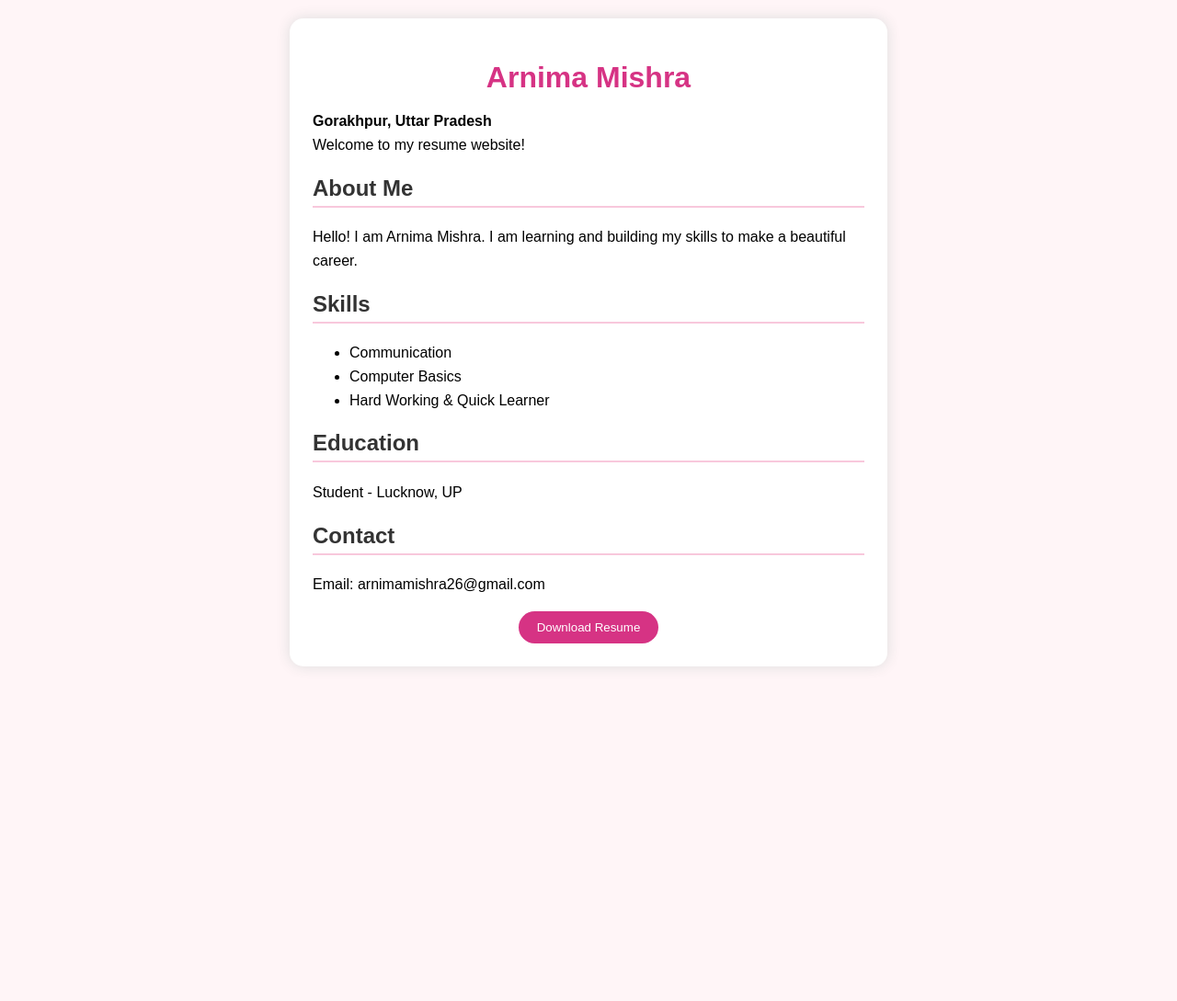
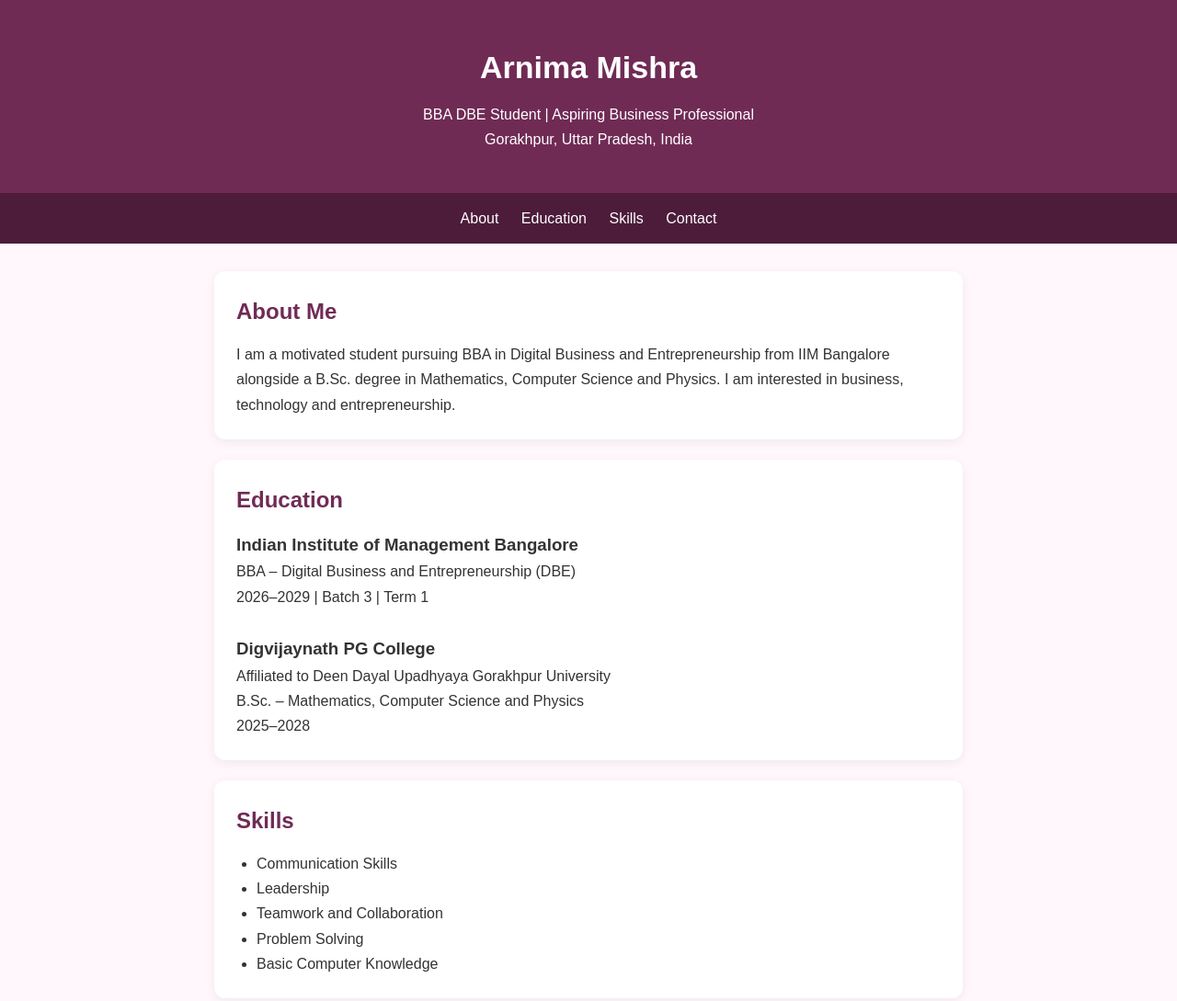
Before and after one commit to arnimamishra26/arnima-resume-website, a plain HTML site: page index.html in a window 1280 px wide. Shown: the top 1089 px of the page at 92% size. Before the commit the page ends 800 px from the top, so only its background shows below. Drawn offline with Linux system fonts and the light colour scheme.

Commit message:
Refactor index.html for improved structure and style

```diff
--- a/index.html
+++ b/index.html
@@ -1,34 +1,123 @@
+
 <!DOCTYPE html>
-<html>
+<html lang="en">
 <head>
-<title>Arnima Mishra - Resume</title>
-<meta name="viewport" content="width=device-width, initial-scale=1">
+<meta charset="UTF-8">
+<meta name="viewport" content="width=device-width, initial-scale=1.0">
+<title>Arnima Mishra | Portfolio</title>
 <style>
-body{font-family:Arial;background:#fff5f7;margin:0;padding:20px;text-align:center}
-.box{background:white;max-width:600px;margin:auto;padding:25px;border-radius:15px;box-shadow:0 0 15px #ddd}
-h1{color:#d63384;margin-bottom:5px}
-h2{color:#333;border-bottom:2px solid #f8c8dc;padding-bottom:5px;text-align:left}
-p,li{text-align:left;line-height:1.6}
-button{background:#d63384;color:white;border:none;padding:10px 20px;border-radius:20px}
+* {
+  margin: 0;
+  padding: 0;
+  box-sizing: border-box;
+}
+body {
+  font-family: Arial, sans-serif;
+  background: #fff7fb;
+  color: #333;
+  line-height: 1.7;
+}
+header {
+  background: #702b55;
+  color: white;
+  text-align: center;
+  padding: 45px 20px;
+}
+header h1 {
+  font-size: 34px;
+  margin-bottom: 8px;
+}
+nav {
+  background: #4d1c3b;
+  padding: 14px;
+  text-align: center;
+}
+nav a {
+  color: white;
+  text-decoration: none;
+  margin: 0 10px;
+}
+main {
+  max-width: 850px;
+  margin: 30px auto;
+  padding: 0 18px;
+}
+section {
+  background: white;
+  padding: 24px;
+  margin-bottom: 22px;
+  border-radius: 12px;
+  box-shadow: 0 3px 12px #00000010;
+}
+h2 {
+  color: #702b55;
+  margin-bottom: 12px;
+}
+ul {
+  padding-left: 22px;
+}
+footer {
+  text-align: center;
+  background: #4d1c3b;
+  color: white;
+  padding: 20px;
+}
 </style>
 </head>
 <body>
-<div class="box">
+
+<header>
 <h1>Arnima Mishra</h1>
-<p><b>Gorakhpur, Uttar Pradesh</b><br>Welcome to my resume website!</p>
+<p>BBA DBE Student | Aspiring Business Professional</p>
+<p>Gorakhpur, Uttar Pradesh, India</p>
+</header>
+
+<nav>
+<a href="#about">About</a>
+<a href="#education">Education</a>
+<a href="#skills">Skills</a>
+<a href="#contact">Contact</a>
+</nav>
+
+<main>
+<section id="about">
 <h2>About Me</h2>
-<p>Hello! I am Arnima Mishra. I am learning and building my skills to make a beautiful career.</p>
+<p>I am a motivated student pursuing BBA in Digital Business and Entrepreneurship from IIM Bangalore alongside a B.Sc. degree in Mathematics, Computer Science and Physics. I am interested in business, technology and entrepreneurship.</p>
+</section>
+
+<section id="education">
+<h2>Education</h2>
+<h3>Indian Institute of Management Bangalore</h3>
+<p>BBA – Digital Business and Entrepreneurship (DBE)</p>
+<p>2026–2029 | Batch 3 | Term 1</p>
+<br>
+<h3>Digvijaynath PG College</h3>
+<p>Affiliated to Deen Dayal Upadhyaya Gorakhpur University</p>
+<p>B.Sc. – Mathematics, Computer Science and Physics</p>
+<p>2025–2028</p>
+</section>
+
+<section id="skills">
 <h2>Skills</h2>
 <ul>
-<li>Communication</li>
-<li>Computer Basics</li>
-<li>Hard Working & Quick Learner</li>
+<li>Communication Skills</li>
+<li>Leadership</li>
+<li>Teamwork and Collaboration</li>
+<li>Problem Solving</li>
+<li>Basic Computer Knowledge</li>
 </ul>
-<h2>Education</h2>
-<p>Student - Lucknow, UP</p>
+</section>
+
+<section id="contact">
 <h2>Contact</h2>
-<p>Email: arnimamishra26@gmail.com</p>
-<button>Download Resume</button>
-</div>
+<p>Email: Add your professional email here</p>
+<p>LinkedIn: Add your LinkedIn profile here</p>
+</section>
+</main>
+
+<footer>
+<p>© 2026 Arnima Mishra | Personal Portfolio</p>
+</footer>
+
 </body>
 </html>
```
